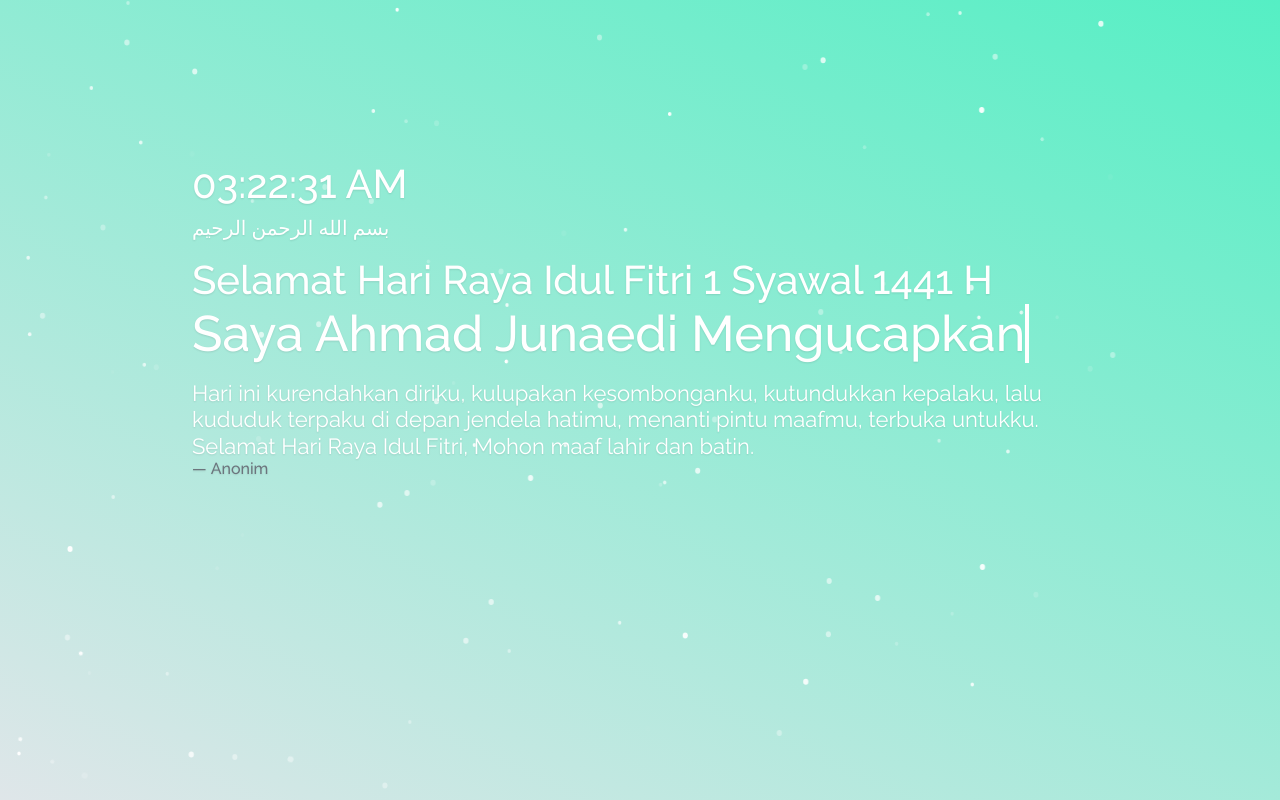
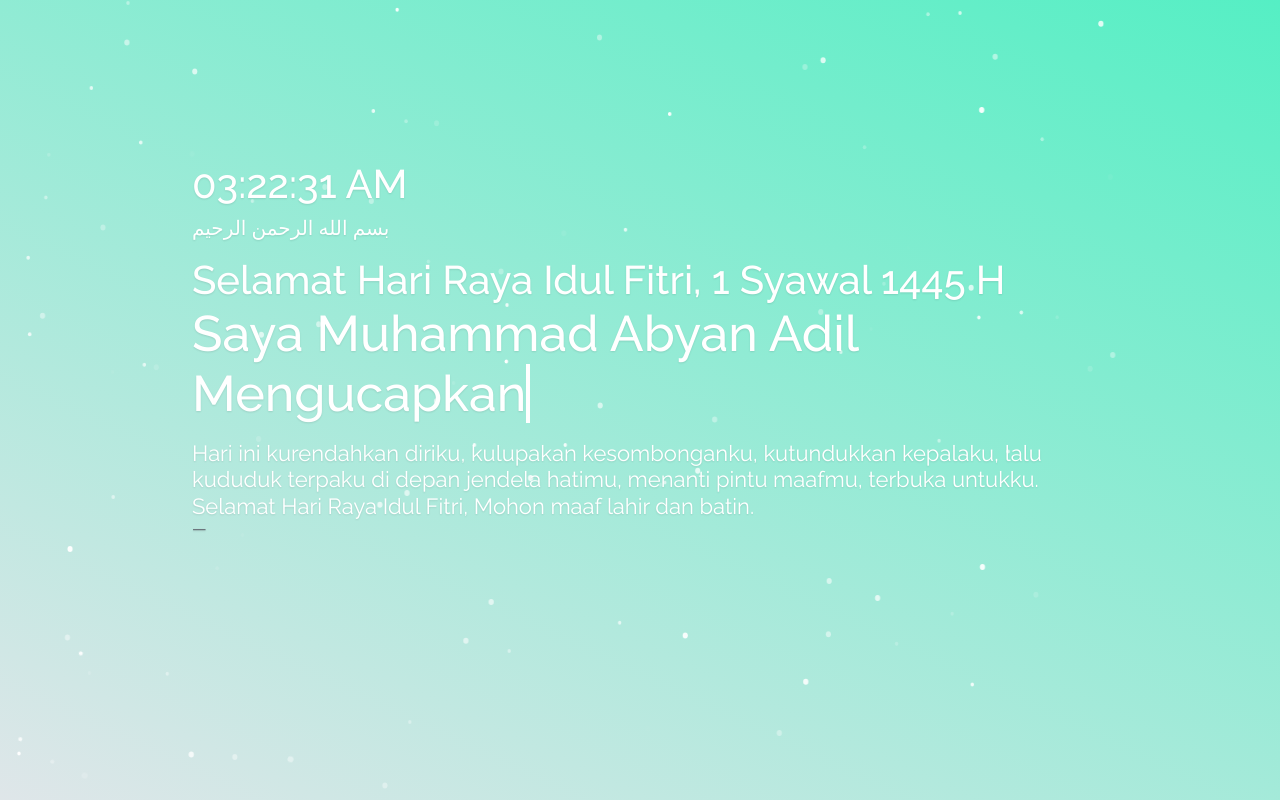
Before and after one commit to hmblpjk/ied-mubarak24, a plain HTML site: page index.html in a window 1280 px wide. Drawn offline with nearby package versions, Linux system fonts and the light colour scheme; animation ran at ten frames a second.

Commit message:
Update index.html

```diff
--- a/index.html
+++ b/index.html
@@ -22,13 +22,13 @@
             <p class="lead mt-2">
                 بسم الله الرحمن الرحيم
             </p>
-            <div class="intro">Selamat Hari Raya Idul Fitri 1 Syawal 1441 H</div>
-            <a class="typewrite" data-period="2000" data-type='[ "Saya Ahmad Junaedi Mengucapkan", "Minal Aidin Wal Faidzin", "Mohon Maaf Lahir dan Batin"]'>
+            <div class="intro">Selamat Hari Raya Idul Fitri, 1 Syawal 1445 H</div>
+            <a class="typewrite" data-period="2000" data-type='[ "Saya Muhammad Abyan Adil Mengucapkan", "Minal Aidin Wal Faidzin", "Mohon Maaf Lahir dan Batin"]'>
               <span class="wrap"></span>
             </a>
             <blockquote class="blockquote mt-3">
                 <p class="quote mb-0 small">Hari ini kurendahkan diriku, kulupakan kesombonganku, kutundukkan kepalaku, lalu kududuk terpaku di depan jendela hatimu, menanti pintu maafmu, terbuka untukku. Selamat Hari Raya Idul Fitri, Mohon maaf lahir dan batin.</p>
-                <footer class="blockquote-footer">Anonim</footer>
+                <footer class="blockquote-footer"></footer>
               </blockquote>
         </h1>
       </div>
```
